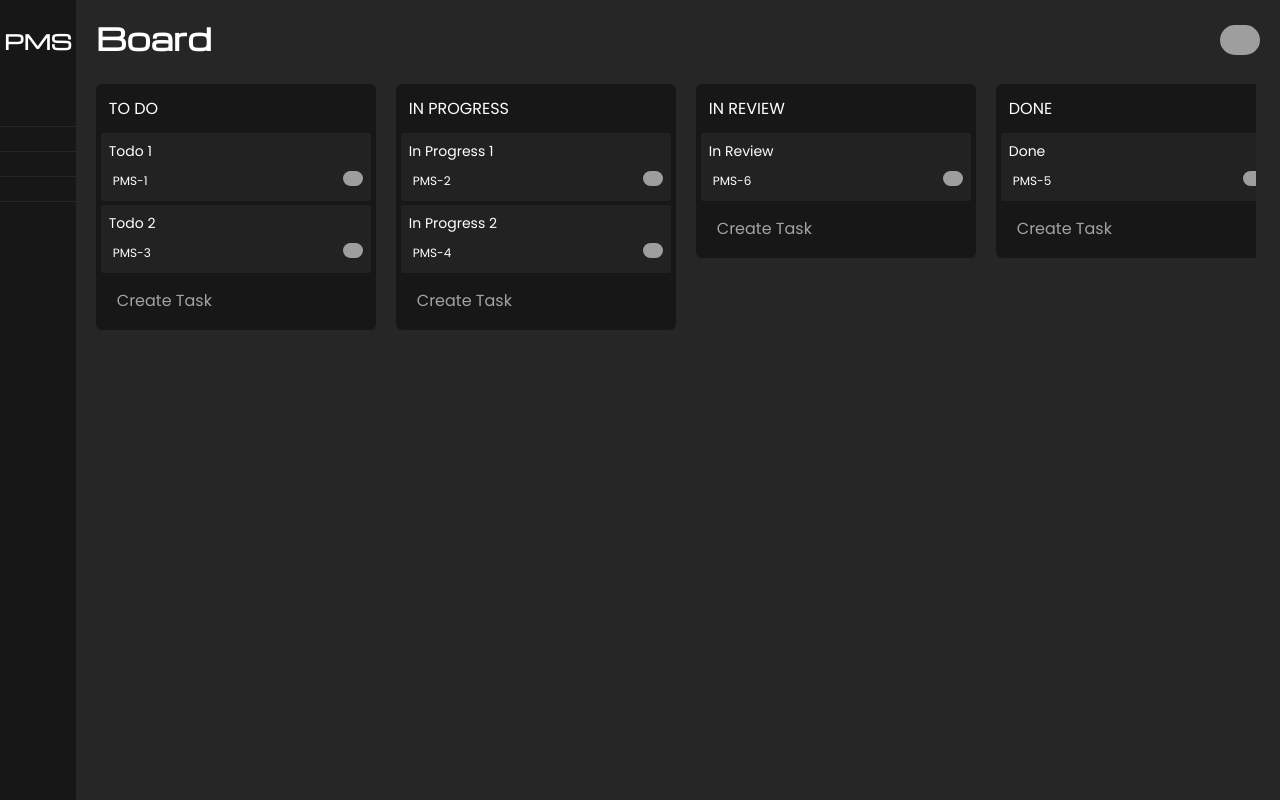
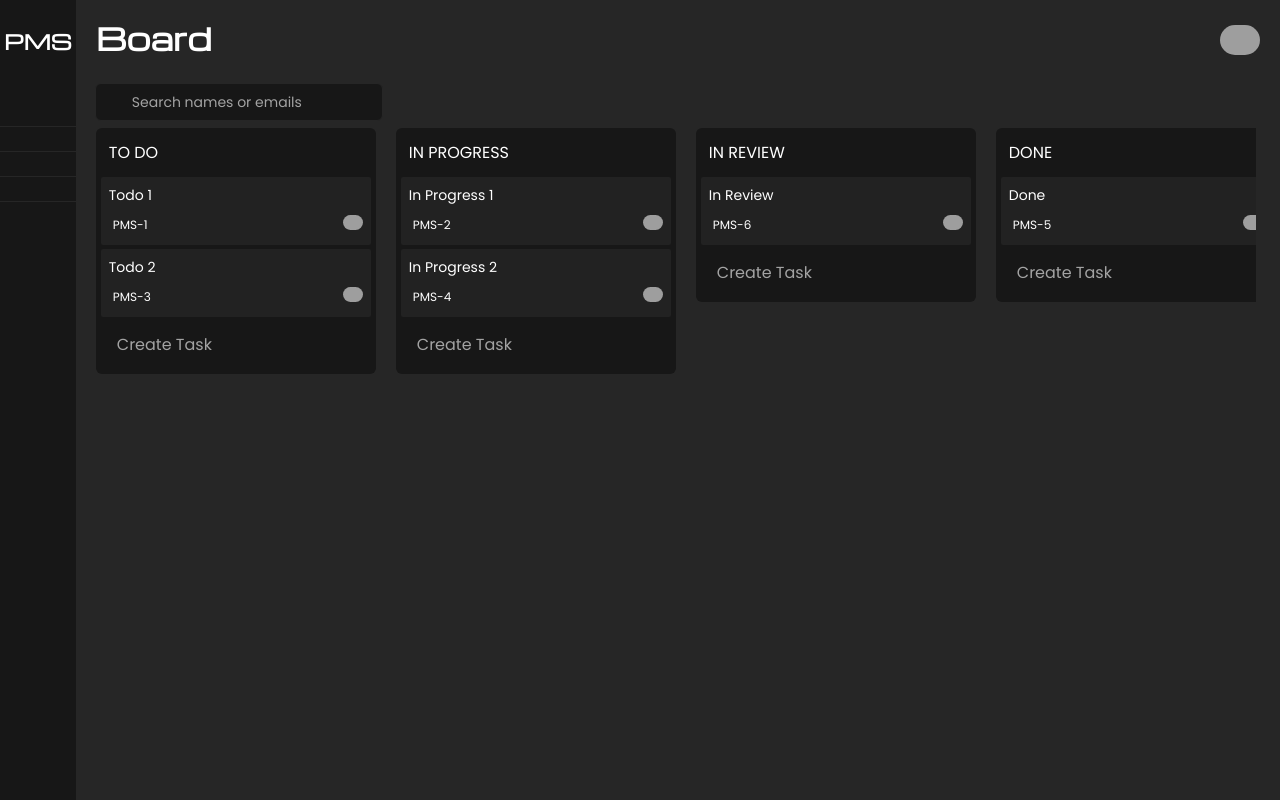
Before and after one commit to Kirolos-kr7/Projex, a React (Vite) app in the folder client/: page /board in a window 1280 px wide. Built offline with nearby package versions, Linux system fonts and the light colour scheme; grey boxes are pictures that could not be loaded.

Commit message:
added search

```diff
--- a/client/src/App.css
+++ b/client/src/App.css
@@ -26,12 +26,16 @@ body {
   @apply h-4 rounded-lg bg-gray-600;
 }
 
-input[type='text'],
+input,
 button,
 a {
   @apply outline-none ring-red-600/80 focus-visible:ring-2;
 }
 
-input[type='text'] {
+input {
   @apply -m-px w-full rounded-sm border border-gray-800 bg-gray-900 p-2;
 }
+
+button.base {
+  @apply rounded-md bg-gray-900 px-3 py-2.5 text-sm transition-colors hover:bg-gray-900/70;
+}
--- /dev/null
+++ b/client/src/components/UI/Search.tsx
@@ -0,0 +1,42 @@
+import { useRef, useState } from 'react'
+import Search from '@iconify-icons/ic/search'
+import Close from '@iconify-icons/ic/close'
+import { Icon } from '@iconify/react/dist/offline'
+
+const Editable = ({ placeholder = 'Search' }: { placeholder?: string }) => {
+  const [isEmpty, setIsEmpty] = useState(true)
+  const inputRef = useRef<HTMLInputElement>(null)
+
+  return (
+    <div className="relative">
+      <Icon
+        icon={Search}
+        width="22px"
+        className="absolute top-[7.5px] left-[7px]"
+      />
+      <input
+        ref={inputRef}
+        type="text"
+        className="w-72 rounded-md px-9 text-sm"
+        placeholder={placeholder}
+        onInput={(e) => {
+          const el = e.target as HTMLInputElement
+          if (el.value == '') setIsEmpty(true)
+          else setIsEmpty(false)
+        }}
+      />
+      {!isEmpty && (
+        <button
+          className="absolute top-[7.5px] right-[7px]"
+          onClick={() => {
+            if (inputRef.current) inputRef.current.value = ''
+          }}
+        >
+          <Icon icon={Close} width="22px" />
+        </button>
+      )}
+    </div>
+  )
+}
+
+export default Editable
--- a/client/src/pages/Board.tsx
+++ b/client/src/pages/Board.tsx
@@ -4,6 +4,7 @@ import { Task as TaskType } from '../types'
 import Add from '@iconify-icons/ic/add'
 import { Icon } from '@iconify/react/dist/offline'
 import Editable from '../components/UI/Editable'
+import Search from '../components/UI/Search'
 
 const Board = () => {
   const [states] = useState([
@@ -73,9 +74,17 @@ const Board = () => {
     )
   }
 
+  const handleParentDragging = (id: string | number, val = 'false') => {
+    document.querySelector(`#dropzone_${id}`)?.setAttribute('draggable', val)
+  }
+
   return (
     <div>
       <h1 className="page-title">Board</h1>
+
+      <div className="mb-2 flex items-center justify-between ">
+        <Search placeholder="Search names or emails" />
+      </div>
 
       <div className="[&>*]:min-w-[280px] scroller [&>*]:p-1 [&>*]:rounded-md [&>*]:bg-gray-900 [&>*]:border [&>*]:border-transparent -m-1 flex max-w-full items-start gap-5 overflow-x-auto p-1 pb-2">
         {states.map(({ name, id }) => {
@@ -102,8 +111,14 @@ const Board = () => {
 
                 handleDrop(id)
               }}
+              onDragEnd={() => handleParentDragging(id)}
             >
-              <Editable val={name} />
+              <div
+                onMouseDown={() => handleParentDragging(id, 'true')}
+                onMouseUp={() => handleParentDragging(id)}
+              >
+                <Editable val={name} />
+              </div>
               {/* <h2 className="p-2">{name}</h2> */}
               <div className="grid gap-1">
                 {tasks.map((task, i) => {
```
